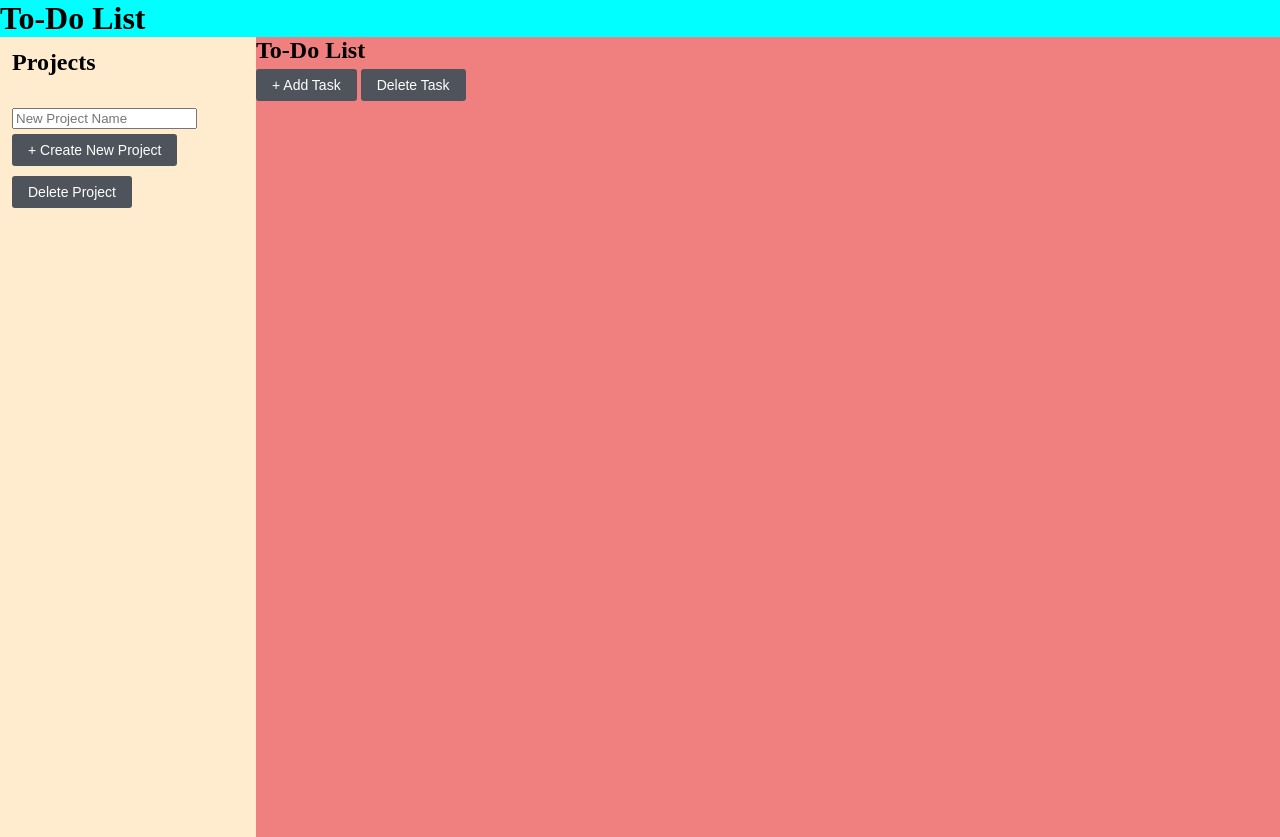
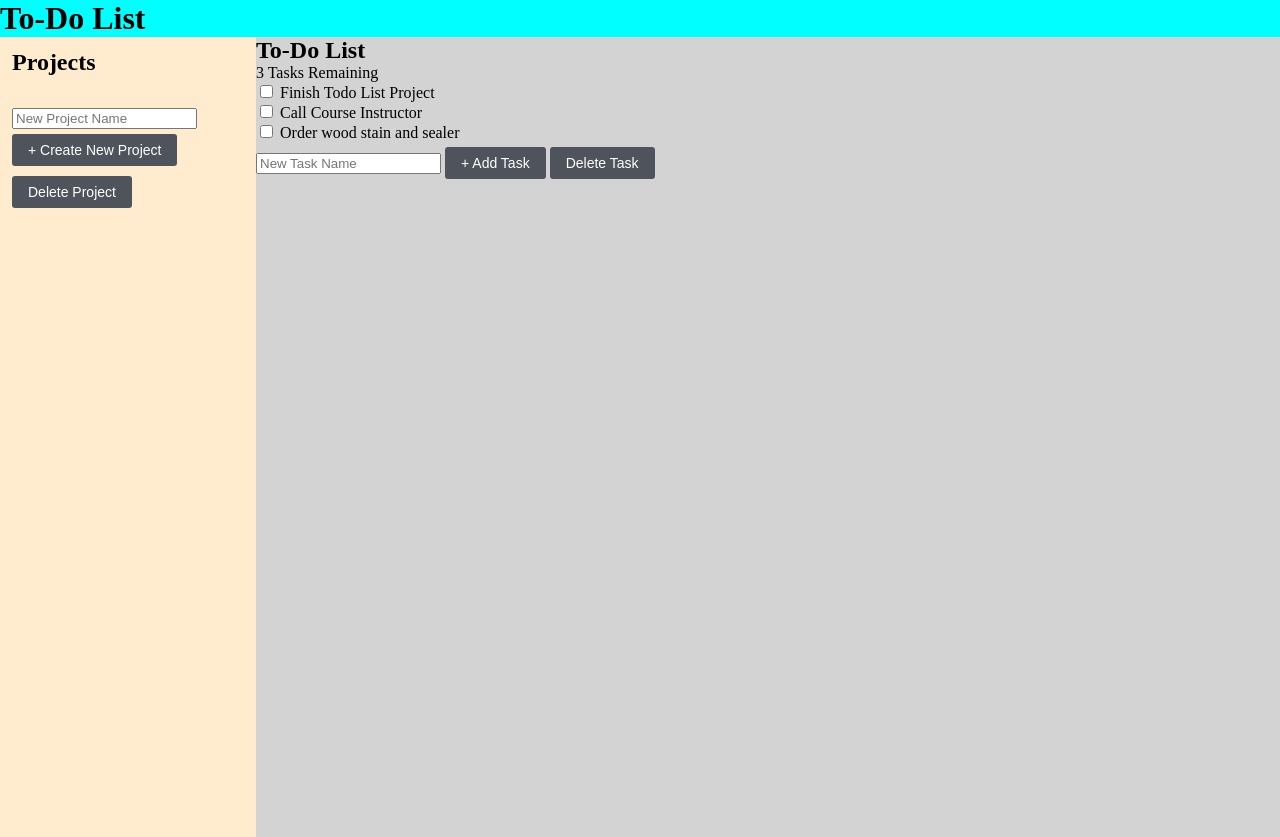
Before and after one commit to BrendonTheDev/to-do-list, a website built with Vite: page index.html in a window 1280 px wide. Built offline with nearby package versions, Linux system fonts and the light colour scheme.

Commit message:
Add markup for Tasks section and access in JS with query selectors.

```diff
--- a/index.html
+++ b/index.html
@@ -26,15 +26,58 @@
             </form>
 
           </div>
+          <div class="task-container">
 
-          <div class="to-do-area">
-            <h2>To-Do List</h2>
 
-            <div class="task-container">
+            <div class="task-display" data-task-display-container>
+              <div class="task-header">
+                 <h2 class="task-title" data-task-title>To-Do List</h2>
+                 <p class="task-count" data-task-count>3 Tasks Remaining</p>
+                </div>
+
+                 <div class="todo-body">
+                  <div class="tasks" data-tasks>
+                    <div class="task">
+                      <input type="checkbox" id="task-1">
+                      <label for="task-1">
+                        <span class="custom-checkbox"></span>
+                        Finish Todo List Project
+                      </label>
+                    </div>
+                    <!-- end task one -->
+
+                    <div class="task">
+                      <input type="checkbox" id="task-2">
+                      <label for="task-2">
+                        <span class="custom-checkbox"></span>
+                        Call Course Instructor
+                      </label>
+                    </div>
+
+                    <!-- end task two -->
+
+                    <div class="task">
+                      <input type="checkbox" id="task-3">
+                      <label for="task-3">
+                        <span class="custom-checkbox"></span>
+                        Order wood stain and sealer
+                      </label>
+                    </div>
+
+                     <!-- end task three -->
+                  </div>
+                 </div>
+
 
             </div>
-            <button class="btn create" aria-label="create new task">+ Add Task</button>
-            <button class="btn delete">Delete Task</button>
+            <form action="" data-new-task-form>
+              <input type="text" class="new task" data-new-task-input placeholder="New Task Name" aria-label="new task name">
+              <button class="btn create" aria-label="create new task">+ Add Task</button>
+              <button class="btn delete" data-delete-task-button>Delete Task</button>
+            </form>
+
+
+
             <!-- pop-pop modal accepts user input -->
             <!-- <dialog class="modal">
               <h2>What to do today?</h2>
--- a/main.js
+++ b/main.js
@@ -1,8 +1,14 @@
-// 1. Access html and store and ad vars to use in JS
+// 1. Access html from Project section
 const projectContainer = document.querySelector('[data-project-container]');
 const newProjectForm = document.querySelector('[data-new-project-form]');
 const newProjectInput = document.querySelector('[data-new-project-input]');
 const deleteProjectButton = document.querySelector('[data-delete-project-button]');
+
+// 1. Access html from Tasks section
+const taskDisplayContainer = document.querySelector('[data-task-display-container]');
+const taskTitle = document.querySelector('[data-task-title]');
+const taskCount = document.querySelector('[data-task-count]');
+const tasksContainer = document.querySelector('[data-tasks]');
 
 // 1. Local Storage keys
 const LOCAL_STORAGE_PROJECT_KEY = "task.projects"
```
